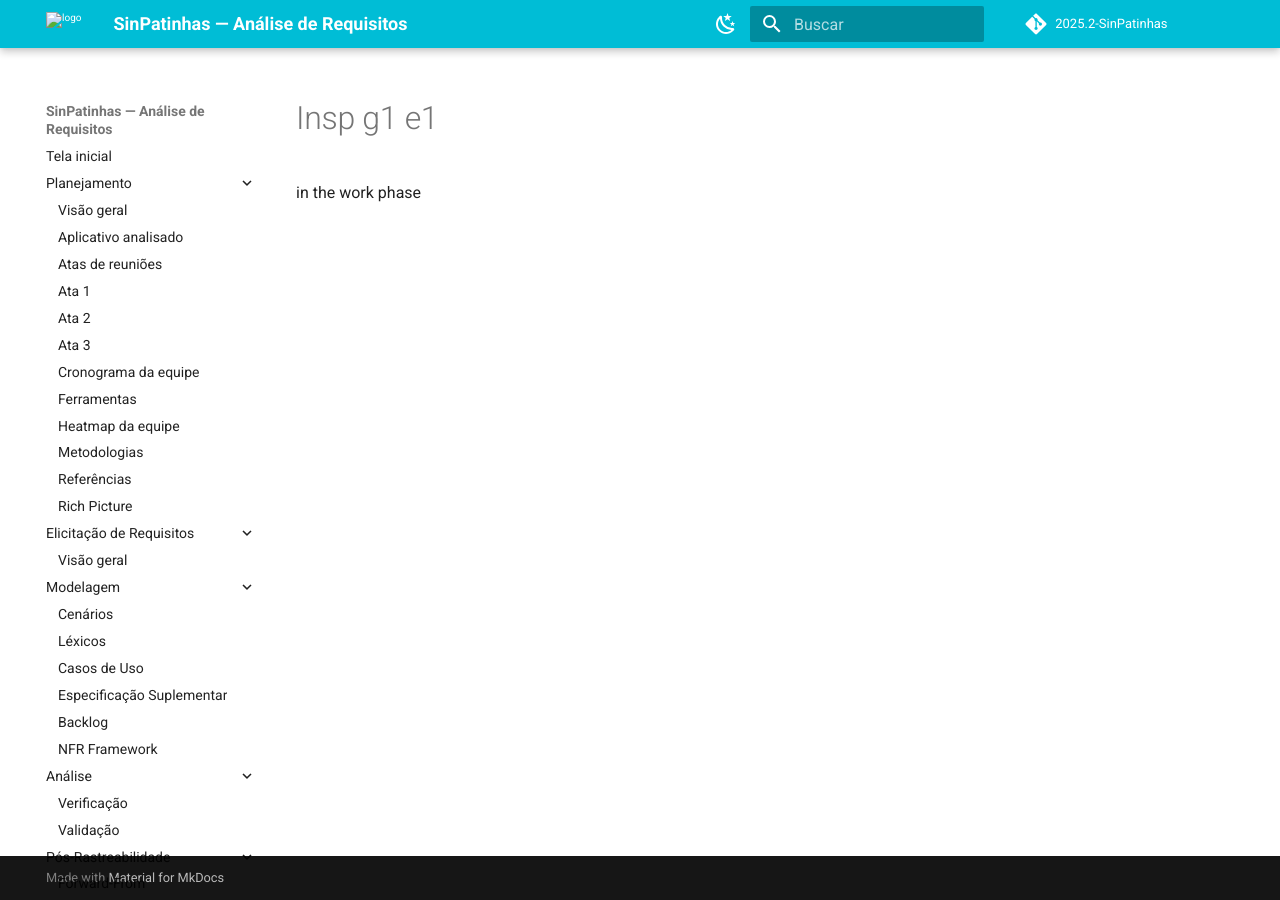
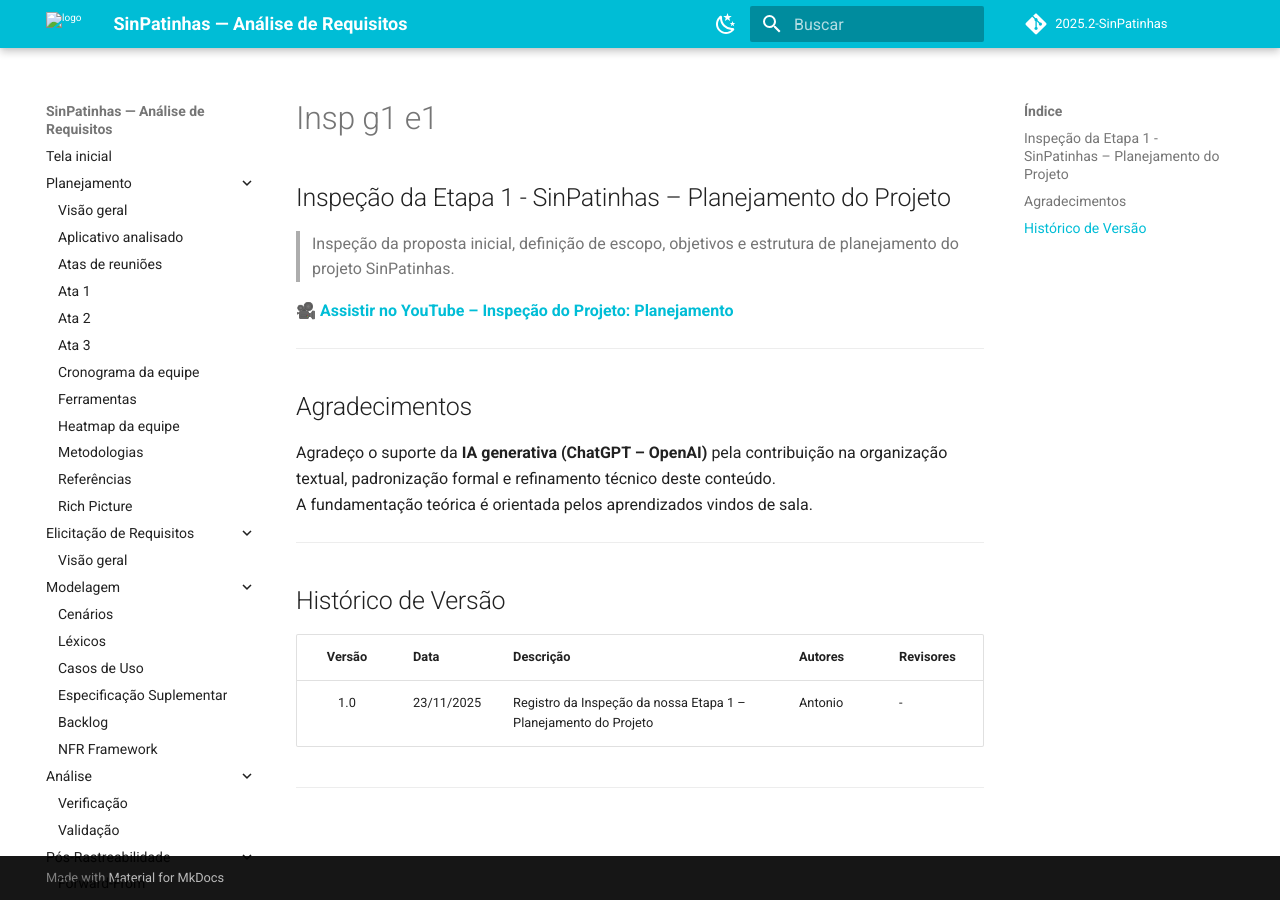
Before and after one commit to Requisitos-de-Software/2025.2-SinPatinhas, an MkDocs documentation site: the page built from docs/inspecoes/insp_g1_e1.md, in a window 1280 px wide. Built offline with MkDocs 1.6.1 and Material for MkDocs 9.7.7, drawn with Linux system fonts in a browser that asks for light colours; comment, search, counter and statistics services are not loaded.

Commit message:
fix(general): Alteração de estrutura na página de entrega final.

```diff
--- a/docs/inspecoes/insp_g1_e1.md
+++ b/docs/inspecoes/insp_g1_e1.md
@@ -1 +1,21 @@
-in the work phase
+## Inspeção da Etapa 1 - SinPatinhas – Planejamento do Projeto
+> Inspeção da proposta inicial, definição de escopo, objetivos e estrutura de planejamento do projeto SinPatinhas.
+
+🎥 **[Assistir no YouTube – Inspeção do Projeto: Planejamento]()**
+
+---
+
+## Agradecimentos
+
+Agradeço o suporte da **IA generativa (ChatGPT – OpenAI)** pela contribuição na organização textual, padronização formal e refinamento técnico deste conteúdo.
+A fundamentação teórica é orientada pelos aprendizados vindos de sala.
+
+---
+
+##  Histórico de Versão
+
+| Versão | Data       | Descrição                                         | Autores        | Revisores |
+|:------:|------------|--------------------------------------------------|----------------|------------|
+| 1.0    | 23/11/2025 | Registro da Inspeção da nossa Etapa 1 – Planejamento do Projeto     | Antonio  | -          |
+
+---
```
Also changed, not shown: docs/inspecoes/insp_g1_e2.md (+22 -1 lines), docs/inspecoes/insp_g1_e3.md (+22 -1 lines), docs/inspecoes/insp_g1_e4.md (+22 -1 lines), docs/inspecoes/insp_g1_e5.md (+22 -1 lines), docs/modelagem/casos_de_uso.md (+7 -0 lines).
